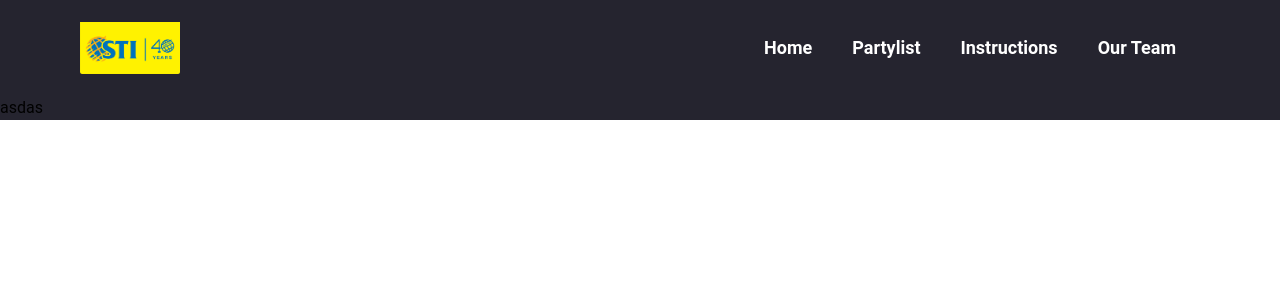
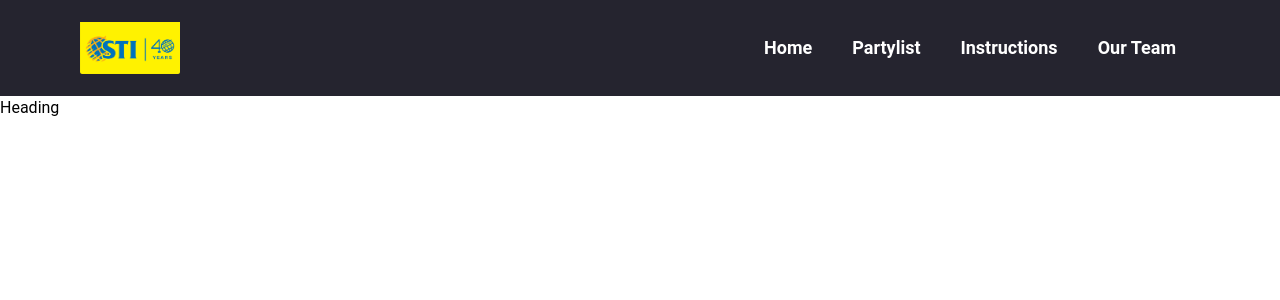
Before and after one commit to Tabrilla/Candidates_Showcase, a React (Vite) app: page / in a window 1280 px wide. Shown: the top 300 px of the page. Built offline with nearby package versions, Linux system fonts and the light colour scheme.

Commit message:
Navbar done

```diff
--- a/src/App.tsx
+++ b/src/App.tsx
@@ -1,7 +1,10 @@
-import { Home } from "./pages"
+import StickyNavbar from "./components/navbar/StickyNavbar"
+import { Heading } from "./pages"
+
 
 export default function App() {
   return <div>
-    <Home/>
+    <StickyNavbar/>
+    <Heading/>
   </div>
 }
--- a/src/pages/Auth/LoginUser.tsx
+++ /dev/null
@@ -1,7 +0,0 @@
-import React from "react";
-
-const LoginUser = () => {
-  return <div>LoginUser</div>;
-};
-
-export default LoginUser;
--- /dev/null
+++ b/src/pages/Home/Heading.tsx
@@ -0,0 +1,9 @@
+
+
+const Heading = () => {
+  return (
+    <div>Heading</div>
+  )
+}
+
+export default Heading
--- a/src/pages/Home/Home.tsx
+++ /dev/null
@@ -1,14 +0,0 @@
-import StickyNavbar from "../../components/navbar/StickyNavbar";
-
-const Home = () => {
-  return <section className="bg-secondary">
-      <StickyNavbar/>
-      <div>
-
-        asdas
-
-      </div>
-    </section>
-};
-
-export default Home;
--- a/src/pages/index.ts
+++ b/src/pages/index.ts
@@ -1,3 +1,3 @@
-import Home from "./Home/Home";
+import Heading from "./Home/Heading";
 
-export { Home }
+export { Heading }
```
